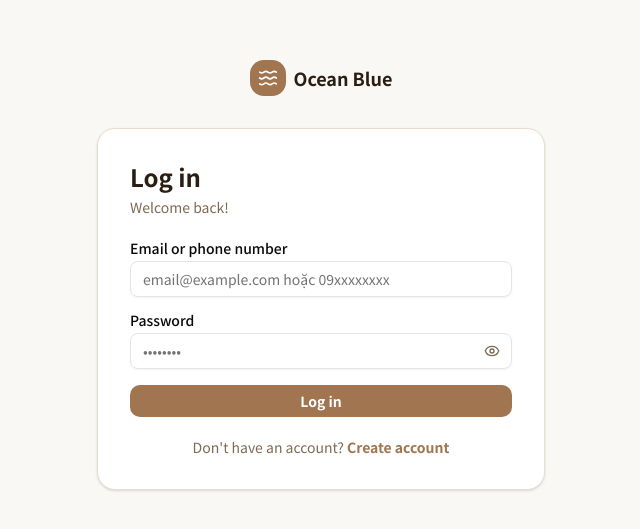
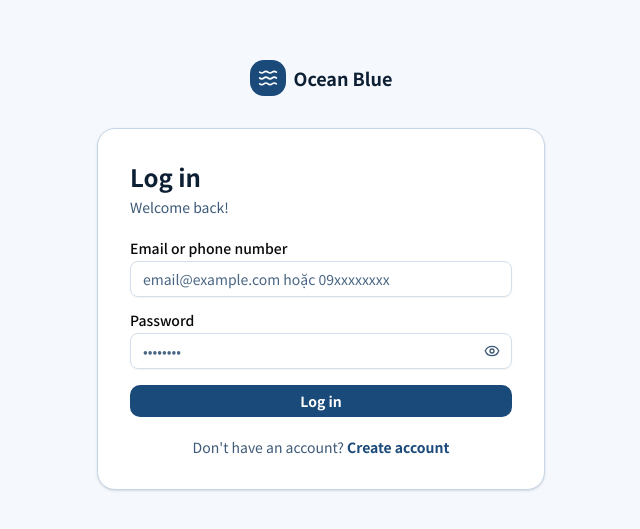
Before and after one commit to tdgiang/BachLinhHomestay, a Next.js app in the folder src/frontend/: page /en/login in a window 1280 px wide. Shown: the part 125-654 px from the top of the page, without its empty margins (319-959 px from the left). Built offline with nearby package versions, Linux system fonts and the light colour scheme; no server answers.

Commit message:
edit color

```diff
--- a/src/frontend/src/app/globals.css
+++ b/src/frontend/src/app/globals.css
@@ -2,33 +2,33 @@
 @import "tw-animate-css";
 @import "shadcn/tailwind.css";
 
-/* Ocean Blue Homestay — Korean Cozy Design Tokens */
+/* Bach Linh Homestay — Deep Navy Blue Design Tokens */
 :root {
-  /* Brand — Warm Terracotta-Brown */
-  --color-primary: #a07550;
-  --color-primary-dark: #7a5640;
-  --color-primary-light: #c9a882;
+  /* Brand — Deep Navy Blue */
+  --color-primary: #1A4A7A;
+  --color-primary-dark: #0F2D50;
+  --color-primary-light: #2E6FAA;
 
-  /* Hero — Light Warm Cream */
-  --color-hero-bg: #faf8f5;
+  /* Hero — Light Blue-White */
+  --color-hero-bg: #F0F5FA;
   --color-hero-card: rgba(255, 255, 255, 0.92);
-  --color-hero-border: #e8dece;
+  --color-hero-border: #C5D5E8;
 
   /* Surface */
   --color-card-bg: #ffffff;
-  --color-surface: #faf8f5;
-  --color-surface-alt: #f3ede5;
-  --color-border: #e8dece;
+  --color-surface: #F5F8FC;
+  --color-surface-alt: #EDF2F8;
+  --color-border: #C5D5E8;
 
   /* Text */
-  --color-text-primary: #2a1e12;
-  --color-text-secondary: #7d6a55;
-  --color-text-muted: #b09880;
+  --color-text-primary: #0D1F33;
+  --color-text-secondary: #3D5A78;
+  --color-text-muted: #7A9BB5;
 
   /* Status */
-  --color-success: #5a8a6b;
-  --color-danger: #c0624f;
-  --color-warning: #c8862a;
+  --color-success: #2E7D52;
+  --color-danger: #C0392B;
+  --color-warning: #D4860A;
 
   /* Radius */
   --radius-card: 20px;
@@ -36,11 +36,11 @@
   --radius-btn: 12px;
   --radius-badge: 8px;
 
-  /* Shadow — warm-tinted soft */
-  --shadow-sm: 0 1px 4px rgba(100, 60, 20, 0.06);
-  --shadow-md: 0 4px 16px rgba(100, 60, 20, 0.08);
-  --shadow-lg: 0 8px 32px rgba(100, 60, 20, 0.1);
-  --shadow-hover: 0 12px 40px rgba(100, 60, 20, 0.13);
+  /* Shadow — cool blue-tinted soft */
+  --shadow-sm: 0 1px 4px rgba(26, 74, 122, 0.06);
+  --shadow-md: 0 4px 16px rgba(26, 74, 122, 0.08);
+  --shadow-lg: 0 8px 32px rgba(26, 74, 122, 0.10);
+  --shadow-hover: 0 12px 40px rgba(26, 74, 122, 0.14);
 
   /* Font */
   --font-sans: var(--font-noto), "Noto Sans KR", system-ui, sans-serif;
@@ -76,7 +76,7 @@ html {
   border-radius: inherit;
 }
 
-/* Soft warm blob decorations */
+/* Soft navy blob decorations */
 @keyframes blob-drift {
   0%,
   100% {
@@ -149,66 +149,66 @@ html {
   --card-foreground: oklch(0.145 0 0);
   --popover: oklch(1 0 0);
   --popover-foreground: oklch(0.145 0 0);
-  --primary: oklch(0.205 0 0);
+  --primary: oklch(0.44 0.09 250);
   --primary-foreground: oklch(0.985 0 0);
-  --secondary: oklch(0.97 0 0);
-  --secondary-foreground: oklch(0.205 0 0);
-  --muted: oklch(0.97 0 0);
-  --muted-foreground: oklch(0.556 0 0);
-  --accent: oklch(0.97 0 0);
-  --accent-foreground: oklch(0.205 0 0);
+  --secondary: oklch(0.95 0.02 250);
+  --secondary-foreground: oklch(0.25 0.09 250);
+  --muted: oklch(0.96 0.01 250);
+  --muted-foreground: oklch(0.50 0.06 250);
+  --accent: oklch(0.93 0.03 250);
+  --accent-foreground: oklch(0.25 0.09 250);
   --destructive: oklch(0.577 0.245 27.325);
-  --border: oklch(0.922 0 0);
-  --input: oklch(0.922 0 0);
-  --ring: oklch(0.708 0 0);
-  --chart-1: oklch(0.87 0 0);
-  --chart-2: oklch(0.556 0 0);
-  --chart-3: oklch(0.439 0 0);
-  --chart-4: oklch(0.371 0 0);
-  --chart-5: oklch(0.269 0 0);
+  --border: oklch(0.88 0.03 250);
+  --input: oklch(0.90 0.02 250);
+  --ring: oklch(0.55 0.09 250);
+  --chart-1: oklch(0.44 0.09 250);
+  --chart-2: oklch(0.58 0.10 250);
+  --chart-3: oklch(0.68 0.09 220);
+  --chart-4: oklch(0.75 0.08 200);
+  --chart-5: oklch(0.82 0.06 185);
   --radius: 0.625rem;
-  --sidebar: oklch(0.985 0 0);
-  --sidebar-foreground: oklch(0.145 0 0);
-  --sidebar-primary: oklch(0.205 0 0);
+  --sidebar: oklch(0.97 0.01 250);
+  --sidebar-foreground: oklch(0.25 0.09 250);
+  --sidebar-primary: oklch(0.44 0.09 250);
   --sidebar-primary-foreground: oklch(0.985 0 0);
-  --sidebar-accent: oklch(0.97 0 0);
-  --sidebar-accent-foreground: oklch(0.205 0 0);
-  --sidebar-border: oklch(0.922 0 0);
-  --sidebar-ring: oklch(0.708 0 0);
+  --sidebar-accent: oklch(0.93 0.03 250);
+  --sidebar-accent-foreground: oklch(0.25 0.09 250);
+  --sidebar-border: oklch(0.88 0.03 250);
+  --sidebar-ring: oklch(0.55 0.09 250);
 }
 
 .dark {
-  --background: oklch(0.145 0 0);
-  --foreground: oklch(0.985 0 0);
-  --card: oklch(0.205 0 0);
-  --card-foreground: oklch(0.985 0 0);
-  --popover: oklch(0.205 0 0);
-  --popover-foreground: oklch(0.985 0 0);
-  --primary: oklch(0.922 0 0);
-  --primary-foreground: oklch(0.205 0 0);
-  --secondary: oklch(0.269 0 0);
-  --secondary-foreground: oklch(0.985 0 0);
-  --muted: oklch(0.269 0 0);
-  --muted-foreground: oklch(0.708 0 0);
-  --accent: oklch(0.269 0 0);
-  --accent-foreground: oklch(0.985 0 0);
+  --background: oklch(0.15 0.02 250);
+  --foreground: oklch(0.95 0.01 250);
+  --card: oklch(0.20 0.03 250);
+  --card-foreground: oklch(0.95 0.01 250);
+  --popover: oklch(0.20 0.03 250);
+  --popover-foreground: oklch(0.95 0.01 250);
+  --primary: oklch(0.72 0.10 250);
+  --primary-foreground: oklch(0.15 0.05 250);
+  --secondary: oklch(0.26 0.04 250);
+  --secondary-foreground: oklch(0.95 0.01 250);
+  --muted: oklch(0.26 0.03 250);
+  --muted-foreground: oklch(0.65 0.05 250);
+  --accent: oklch(0.26 0.04 250);
+  --accent-foreground: oklch(0.95 0.01 250);
   --destructive: oklch(0.704 0.191 22.216);
-  --border: oklch(1 0 0 / 10%);
+  --border: oklch(1 0 0 / 12%);
   --input: oklch(1 0 0 / 15%);
-  --ring: oklch(0.556 0 0);
-  --chart-1: oklch(0.87 0 0);
-  --chart-2: oklch(0.556 0 0);
-  --chart-3: oklch(0.439 0 0);
-  --chart-4: oklch(0.371 0 0);
-  --chart-5: oklch(0.269 0 0);
-  --sidebar: oklch(0.205 0 0);
-  --sidebar-foreground: oklch(0.985 0 0);
-  --sidebar-primary: oklch(0.488 0.243 264.376);
-  --sidebar-primary-foreground: oklch(0.985 0 0);
-  --sidebar-accent: oklch(0.269 0 0);
-  --sidebar-accent-foreground: oklch(0.985 0 0);
+  --ring: oklch(0.65 0.09 250);
+  --chart-1: oklch(0.72 0.10 250);
+  --chart-2: oklch(0.62 0.10 220);
+  --chart-3: oklch(0.55 0.09 200);
+  --chart-4: oklch(0.68 0.08 185);
+  --chart-5: oklch(0.75 0.07 170);
+  --sidebar: oklch(0.18 0.03 250);
+  --sidebar-foreground: oklch(0.95 0.01 250);
+  --sidebar-primary: oklch(0.72 0.10 250);
+  --sidebar-primary-foreground: oklch(0.15 0.05 250);
+  --sidebar-accent: oklch(0.26 0.04 250);
+  --sidebar-accent-foreground: oklch(0.95 0.01 250);
   --sidebar-border: oklch(1 0 0 / 10%);
-  --sidebar-ring: oklch(0.556 0 0);
+  --sidebar-ring: oklch(0.65 0.09 250);
 }
 
 @layer base {
```
